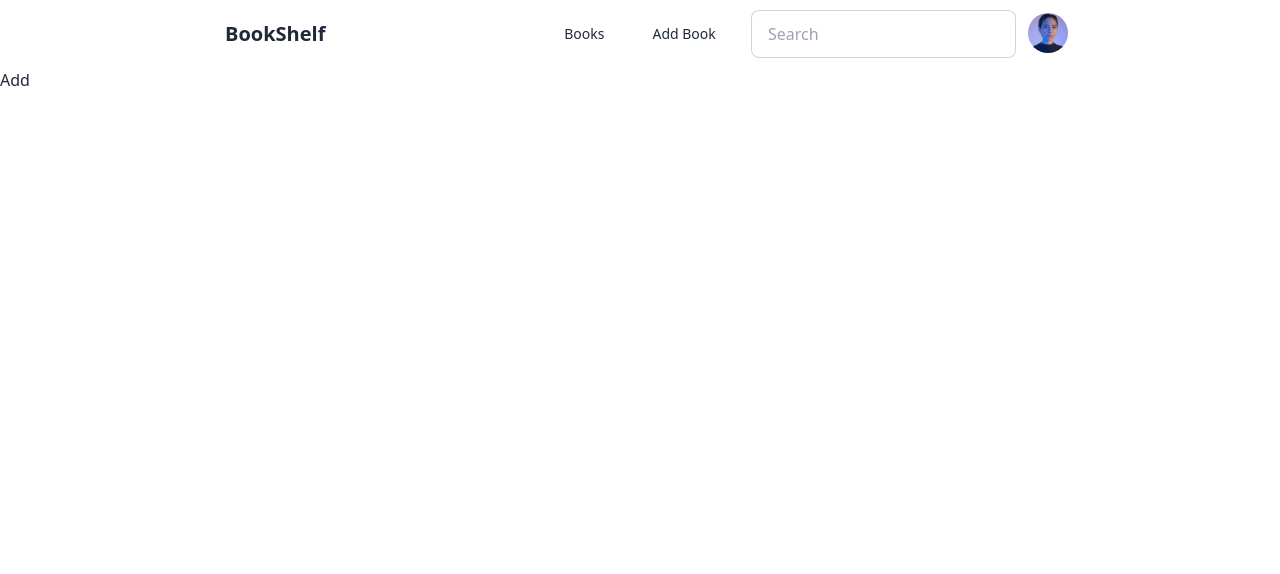
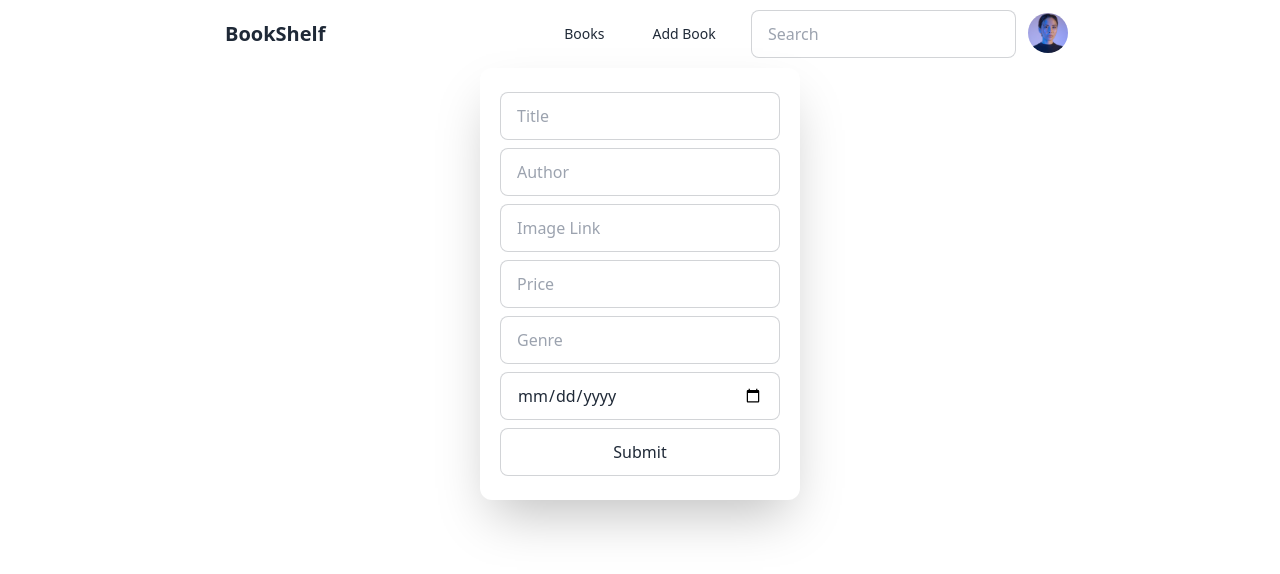
Before and after one commit to zhSHUVO/bookshelf, a React (Vite) app: page /add in a window 1280 px wide. Shown: the top 574 px of the page. Built offline with nearby package versions, Linux system fonts and the light colour scheme.

Commit message:
feat: completed add book form component

```diff
--- a/package.json
+++ b/package.json
@@ -12,6 +12,7 @@
   "dependencies": {
     "react": "^18.2.0",
     "react-dom": "^18.2.0",
+    "react-hook-form": "^7.45.1",
     "react-router-dom": "^6.14.1"
   },
   "devDependencies": {
--- a/src/pages/Add.tsx
+++ b/src/pages/Add.tsx
@@ -1,7 +1,86 @@
+import { SubmitHandler, useForm } from "react-hook-form";
 
+type Inputs = {
+    title: string;
+    author: string;
+    image: string;
+    price: number;
+    genre: string;
+    publicationDate: string;
+};
 
 export default function Add() {
-  return (
-    <div>Add</div>
-  )
+    const {
+        register,
+        handleSubmit,
+        formState: { errors },
+    } = useForm<Inputs>();
+
+    const onSubmit: SubmitHandler<Inputs> = (data) => {
+        console.log(data);
+    };
+    return (
+        <div className="flex justify-center items-center ">
+            <form
+                onSubmit={(event) => void handleSubmit(onSubmit)(event)}
+                className="flex flex-col lg:w-1/4 w-3/4	shadow-2xl bg-base-100 rounded-xl p-5"
+            >
+                <input
+                    placeholder="Title"
+                    className="my-1 input input-bordered w-full"
+                    type="text"
+                    {...register("title", { required: true })}
+                />
+                {errors.title && <span>Title is required</span>}
+
+                <input
+                    placeholder="Author"
+                    className="my-1 input input-bordered w-full"
+                    type="text"
+                    {...register("author", { required: true })}
+                />
+                {errors.author && <span>Author is required</span>}
+
+                <input
+                    placeholder="Image Link"
+                    className="my-1 input input-bordered w-full"
+                    type="text"
+                    {...register("image", { required: true })}
+                />
+                {errors.image && <span>Image is required</span>}
+
+                <input
+                    placeholder="Price"
+                    className="my-1 input input-bordered w-full"
+                    type="number"
+                    {...register("price", { required: true })}
+                />
+                {errors.price && <span>Price is required</span>}
+
+                <input
+                    placeholder="Genre"
+                    className="my-1 input input-bordered w-full"
+                    type="text"
+                    {...register("genre", { required: true })}
+                />
+                {errors.genre && <span>Genre is required</span>}
+
+                <input
+                    placeholder="Date"
+                    className="my-1 input input-bordered w-full"
+                    type="date"
+                    {...register("publicationDate", { required: true })}
+                />
+                {errors.publicationDate && (
+                    <span>Publication Date is required</span>
+                )}
+
+                <input
+                    className="my-1 input input-bordered w-full cursor-pointer	"
+                    type="submit"
+                    value="Submit"
+                />
+            </form>
+        </div>
+    );
 }
```
Also changed, not shown: 1 other file (tests, documents, lock files or other folders).
